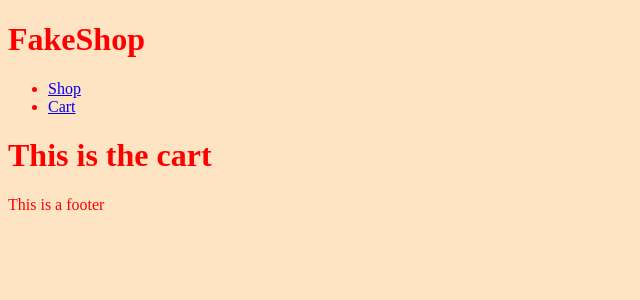
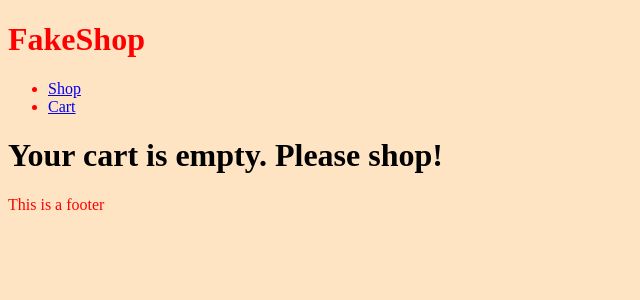
Before and after one commit to naouuud/shopping-cart, a React (Vite) app: page /cart in a window 1280 px wide. Shown: the top 300 px of the page, without its empty margins (0-640 px from the left). Built offline with nearby package versions, Linux system fonts and the light colour scheme.

Commit message:
HomeView vs CartView setup

```diff
--- /dev/null
+++ b/src/components/AddToCart.jsx
@@ -0,0 +1,19 @@
+import PropTypes from "prop-types";
+
+const AddToCart = ({ id }) => {
+  const addToCart = () => {};
+
+  return (
+    <form onSubmit={addToCart}>
+      <label htmlFor={`quantity-${id}`}>Quantity:</label>
+      <input type="number" id={`quantity-${id}`} />
+      <button>Add To Cart</button>
+    </form>
+  );
+};
+
+AddToCart.propTypes = {
+  id: PropTypes.number,
+};
+
+export default AddToCart;
--- a/src/components/Cart.jsx
+++ /dev/null
@@ -1,11 +0,0 @@
-import PropTypes from "prop-types";
-
-const Cart = ({ className }) => {
-  return <h1 className={className}>This is the cart</h1>;
-};
-
-Cart.propTypes = {
-  className: PropTypes.string,
-};
-
-export default Cart;
--- /dev/null
+++ b/src/components/CartLoader.jsx
@@ -0,0 +1,18 @@
+import PropTypes from "prop-types";
+import { useState } from "react";
+
+const CartLoader = () => {
+  const [cart, setCart] = useState([]);
+
+  return cart.length === 0 ? (
+    <h1>Your cart is empty. Please shop!</h1>
+  ) : (
+    <h1>(cart items)</h1>
+  );
+};
+
+CartLoader.propTypes = {
+  className: PropTypes.string,
+};
+
+export default CartLoader;
--- /dev/null
+++ b/src/components/CartView.jsx
@@ -0,0 +1,12 @@
+import SharedLayout from "./SharedLayout";
+import CartLoader from "./CartLoader";
+
+const CartView = () => {
+  return (
+    <SharedLayout>
+      <CartLoader />
+    </SharedLayout>
+  );
+};
+
+export default CartView;
--- a/src/components/Checkout.jsx
+++ /dev/null
@@ -1,12 +0,0 @@
-import SharedLayout from "./SharedLayout";
-import { StyledCart } from "../styled/StyledCart";
-
-const Checkout = () => {
-  return (
-    <SharedLayout>
-      <StyledCart />
-    </SharedLayout>
-  );
-};
-
-export default Checkout;
--- a/src/components/Home.jsx
+++ b/src/components/HomeView.jsx
@@ -1,7 +1,7 @@
 import SharedLayout from "./SharedLayout";
 import ShopLoader from "./ShopLoader";
 
-const Home = () => {
+const HomeView = () => {
   return (
     <SharedLayout>
       <ShopLoader />
@@ -9,4 +9,4 @@ const Home = () => {
   );
 };
 
-export default Home;
+export default HomeView;
--- a/src/components/ProductCard.jsx
+++ b/src/components/ProductCard.jsx
@@ -1,7 +1,20 @@
 import PropTypes from "prop-types";
+import AddToCart from "./AddToCart";
 
 const ProductCard = ({ product }) => {
-  return <div>{product.title}</div>;
+  return (
+    <>
+      <h3>{product.title}</h3>
+      <img src="" alt={`Image of ${product.title}`} />
+      <p>{product.description}</p>
+      <p>{product.price}</p>
+      <p>
+        {product.rating.rate} ({product.rating.count} votes)
+      </p>
+      <hr />
+      <AddToCart id={product.id} />
+    </>
+  );
 };
 
 ProductCard.propTypes = {
```
Also changed, not shown: src/components/MainRouter.jsx (+4 -4 lines).
